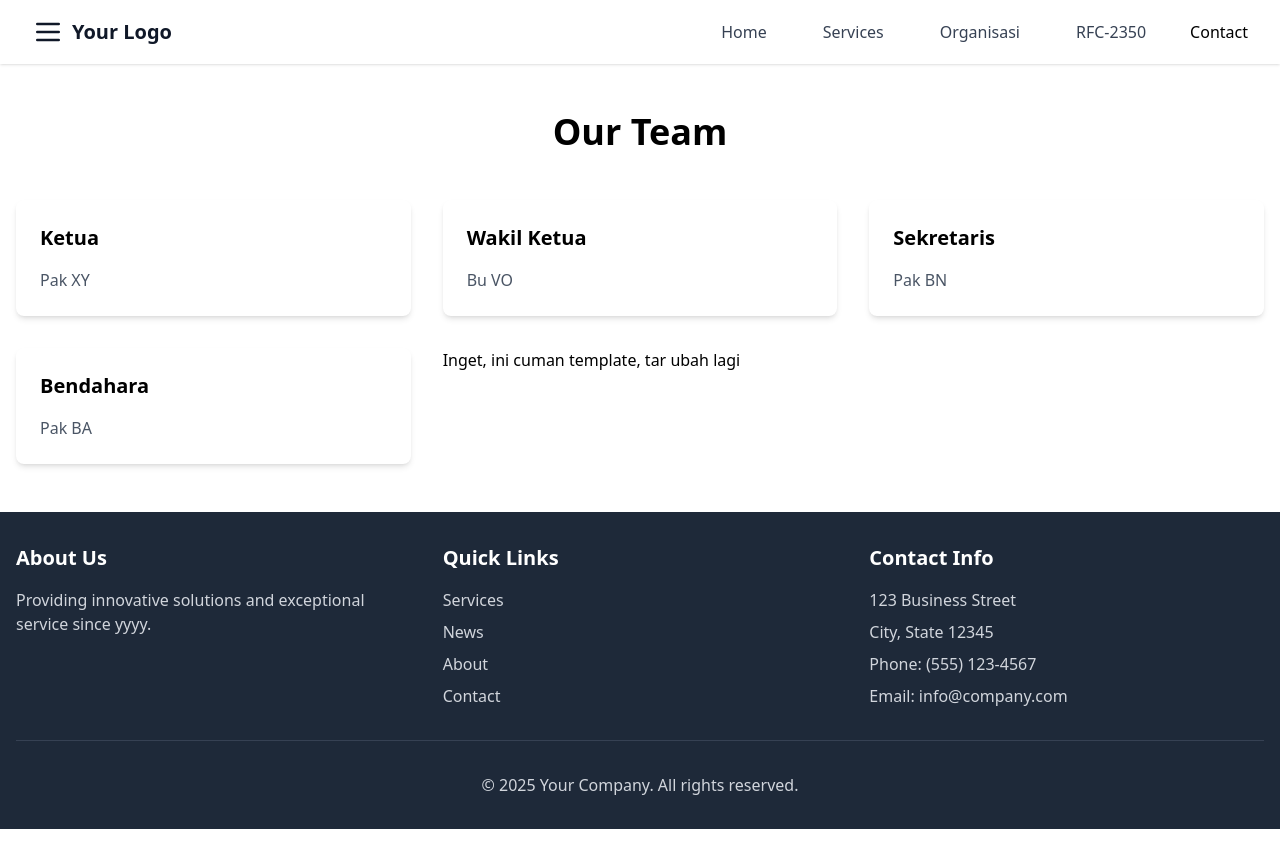
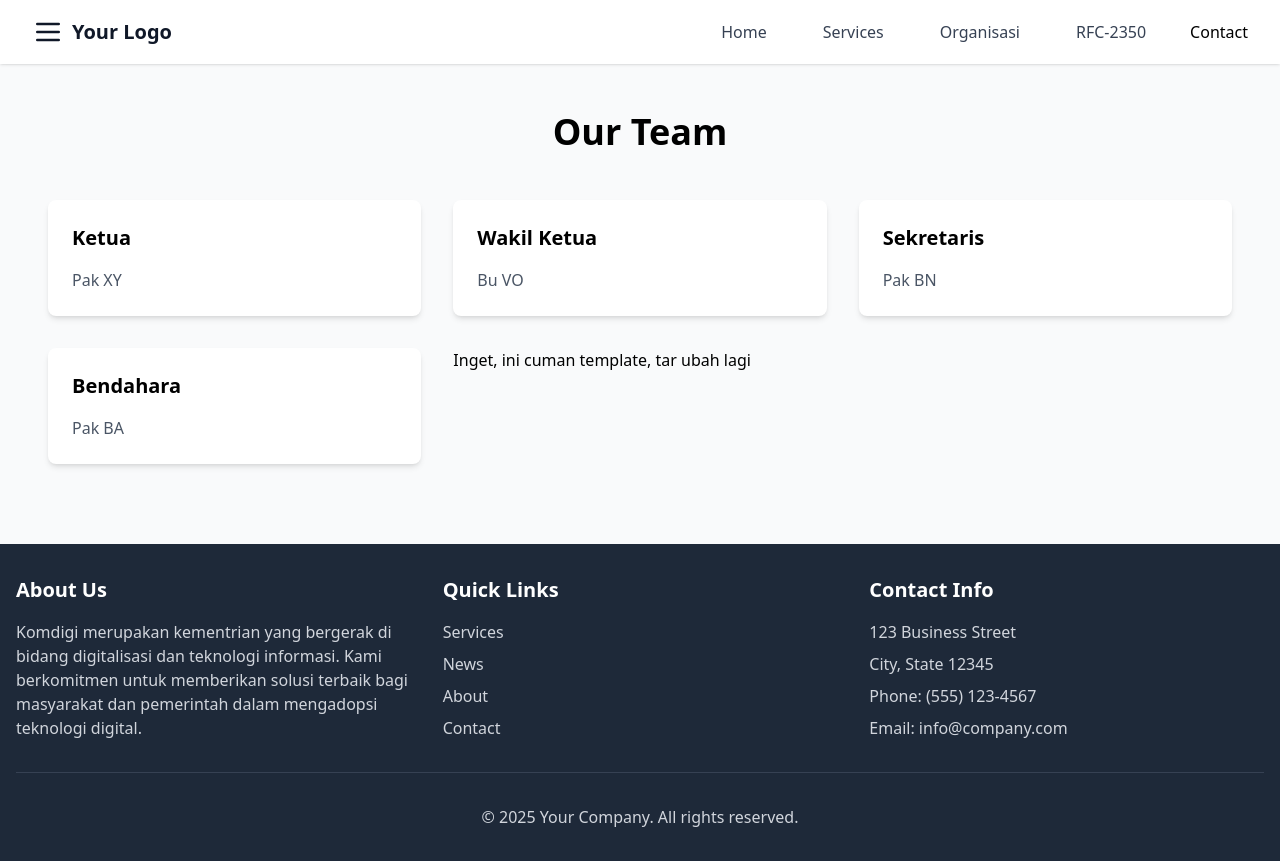
Before and after one commit to burjoy/CSIRT_PDN, a React (Vite) app in the folder frontend/: page /organisasi in a window 1280 px wide. Before the commit the page ends 829 px from the top, so only its background shows below. Built offline with nearby package versions, Linux system fonts and the light colour scheme.

Commit message:
changed header and footer position

```diff
--- a/frontend/components/Footer.jsx
+++ b/frontend/components/Footer.jsx
@@ -7,7 +7,7 @@ const Footer = () => {
           <div>
             <h3 className="text-xl font-bold mb-4">About Us</h3>
             <p className="text-gray-300">
-              Providing innovative solutions and exceptional service since yyyy.
+              Komdigi merupakan kementrian yang bergerak di bidang digitalisasi dan teknologi informasi. Kami berkomitmen untuk memberikan solusi terbaik bagi masyarakat dan pemerintah dalam mengadopsi teknologi digital.
             </p>
           </div>
           <div>
--- a/frontend/components/Header.jsx
+++ b/frontend/components/Header.jsx
@@ -4,7 +4,7 @@ import { Menu } from 'lucide-react';
 //Komponen header
 const Header = () => {
   return (
-    <header className="bg-white shadow-sm">
+    <header className="bg-white shadow-sm fixed top-0 left-0 right-0">
       <nav className="max-w-7xl mx-auto px-4 sm:px-6 lg:px-8">
         <div className="flex justify-between h-16">
           <div className="flex items-center">
--- a/frontend/components/Layout.jsx
+++ b/frontend/components/Layout.jsx
@@ -14,7 +14,7 @@ const Layout = ({ children }) => {
   return (
     <div className="flex flex-col min-h-screen">
       <Header />
-      <main className="flex-grow">
+      <main className="flex-grow bg-gray-50 pt-16 pb-8 px-4 sm:px-6 lg:px-8">
         {children}
       </main>
       <Footer />
```
